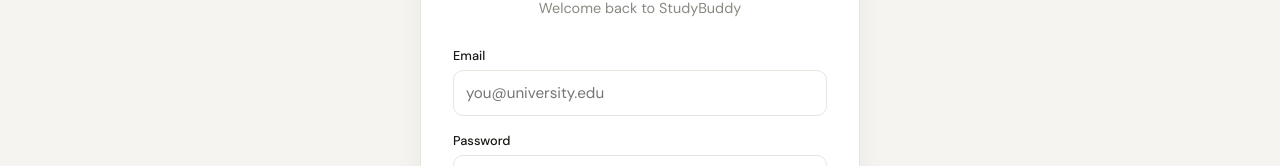
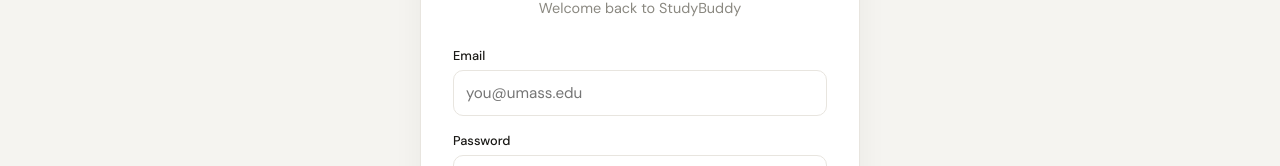
Before and after one commit to illUMiNAl004/StudyBuddy, a React (Vite) app: page /login in a window 1280 px wide. Shown: the part 196-362 px from the top of the page. Built offline with nearby package versions, Linux system fonts and the light colour scheme.

Commit message:
slight changes, profile page says major instead of courses, the placeholder for login/register now says @umass instead of @email

```diff
--- a/src/components/Sidebar.jsx
+++ b/src/components/Sidebar.jsx
@@ -4,7 +4,7 @@
       <div className="profile-card">
         <div className="avatar">?</div>
         <h3>Student Name</h3>
-        <p>Course · Year</p>
+        <p>Major · Year</p>
         <div className="profile-stat"><span>Study sessions</span><span>0</span></div>
         <div className="profile-stat"><span>Groups joined</span><span>0</span></div>
         <div className="profile-stat"><span>Notes shared</span><span>0</span></div>
--- a/src/pages/Login.jsx
+++ b/src/pages/Login.jsx
@@ -11,7 +11,7 @@
           <form className="auth-form" onSubmit={(e) => e.preventDefault()}>
             <div className="auth-field">
               <label>Email</label>
-              <input type="email" placeholder="you@university.edu" required />
+              <input type="email" placeholder="you@umass.edu" required />
             </div>
 
             <div className="auth-field">
--- a/src/pages/Register.jsx
+++ b/src/pages/Register.jsx
@@ -16,7 +16,7 @@
 
             <div className="auth-field">
               <label>Email</label>
-              <input type="email" placeholder="you@university.edu" required />
+              <input type="email" placeholder="you@umass.edu" required />
             </div>
 
             <div className="auth-field" style={{ display: 'flex', flexDirection: 'row', gap: '12px' }}>
```
